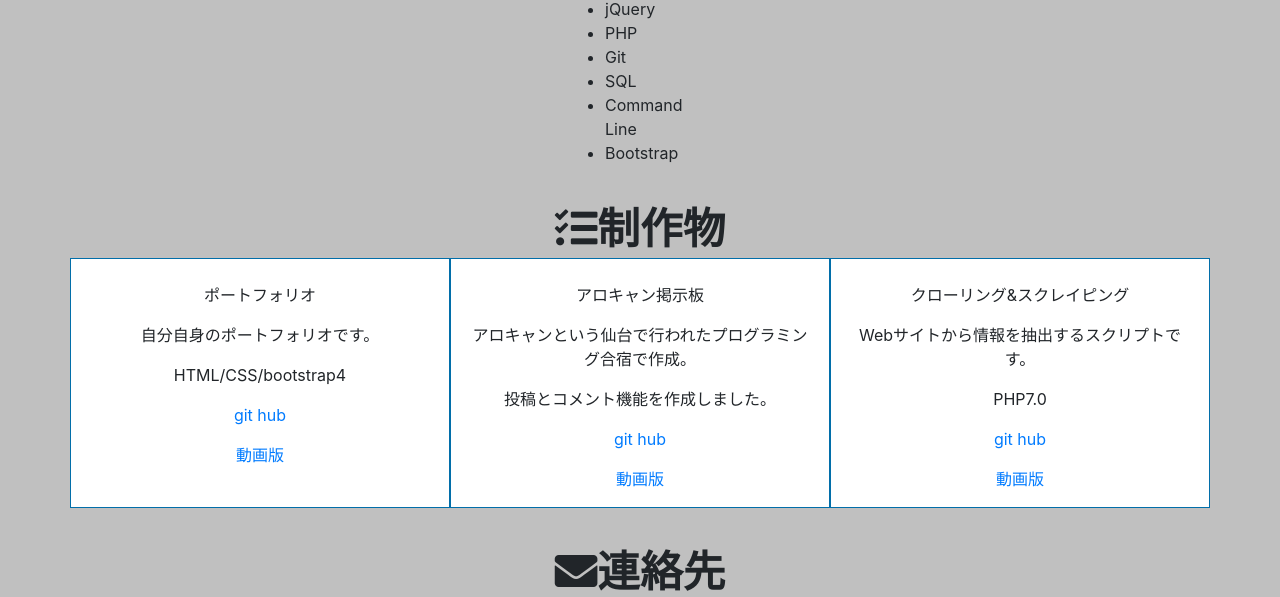
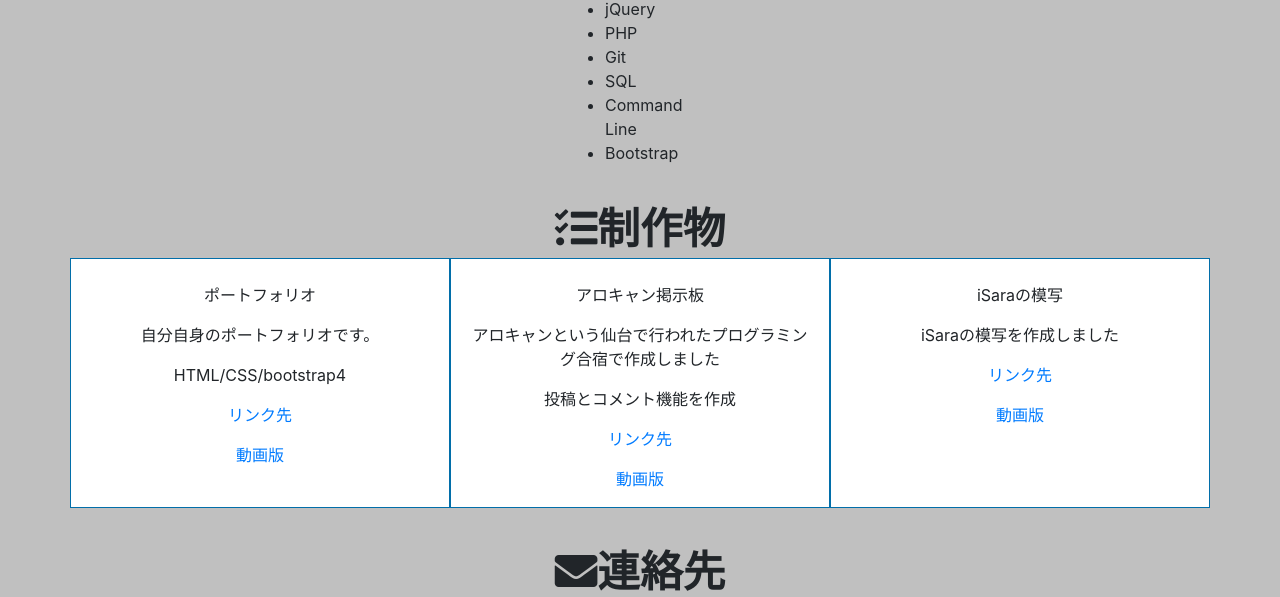
Before and after one commit to gotogo22/gotogo.github.io, a plain HTML site: page index.html in a window 1280 px wide. Shown: the part 928-1525 px from the top of the page. Drawn offline with nearby package versions, Linux system fonts and the light colour scheme; a script that the page names is missing.

Commit message:
ｄかｌ

```diff
--- a/index.html
+++ b/index.html
@@ -111,7 +111,7 @@
                             <p class="card-caption-info">自分自身のポートフォリオです。</p>
                             <p class="card-caption-info">HTML/CSS/bootstrap4</p>
                             <p class="card-caption-url"><a class="url-link"
-                                    href="https://github.com/spineSuzukiNaoto/portfolio" target="_blank">git hub</a></p>
+                                    href="https://github.com/spineSuzukiNaoto/portfolio" target="_blank">リンク先</a></p>
                             <p class="card-caption-url"><a class="url-link" href="https://youtu.be/o59XaWHZjH0" target="_blank">
                                 動画版</a></p>
                         </figcaption>
@@ -123,10 +123,10 @@
                         <!-- </a> -->
                         <figcaption class="card-caption">
                             <p class="card-caption-title">アロキャン掲示板</p>
-                            <p class="card-caption-info">アロキャンという仙台で行われたプログラミング合宿で作成。</p>
-                            <p class="card-caption-info">投稿とコメント機能を作成しました。</p>
+                            <p class="card-caption-info">アロキャンという仙台で行われたプログラミング合宿で作成しました</p>
+                            <p class="card-caption-info">投稿とコメント機能を作成</p>
                             <p class="card-caption-url"><a class="url-link"
-                                    href="https://gotogo22.github.io/arokyan.github.io/" target="_blank">git hub</a>
+                                    href="https://gotogo22.github.io/arokyan.github.io/" target="_blank">リンク先</a>
                             </p>
                             <p class="card-caption-url"><a class="url-link" href="https://youtu.be/BC1bwG7MyBs " target="_blank">動画版</a>
                             </p>
@@ -138,11 +138,10 @@
                         <img class="card-image" src="img/works/thumb/scraping.png" alt="" />
                         <!-- </a> -->
                         <figcaption class="card-caption">
-                            <p class="card-caption-title">クローリング&スクレイピング</p>
-                            <p class="card-caption-info">Webサイトから情報を抽出するスクリプトです。</p>
-                            <p class="card-caption-info">PHP7.0</p>
+                            <p class="card-caption-title">iSaraの模写</p>
+                            <p class="card-caption-info">iSaraの模写を作成しました</p>
                             <p class="card-caption-url"><a class="url-link"
-                                    href="https://github.com/spineSuzukiNaoto/php-scraping" target="_blank">git hub</a>
+                                    href="https://gotogo22.github.io/isara.github.io/" target="_blank">リンク先</a>
                             <p class="card-caption-url"><a class="url-link" href="" target="_blank">動画版</a>
                             </p>
                         </figcaption>
```
